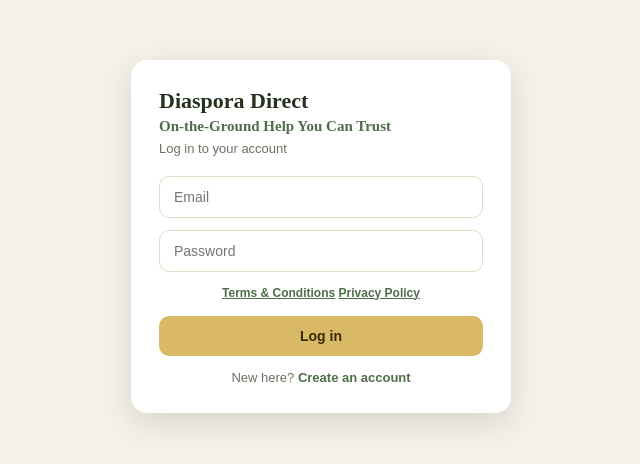
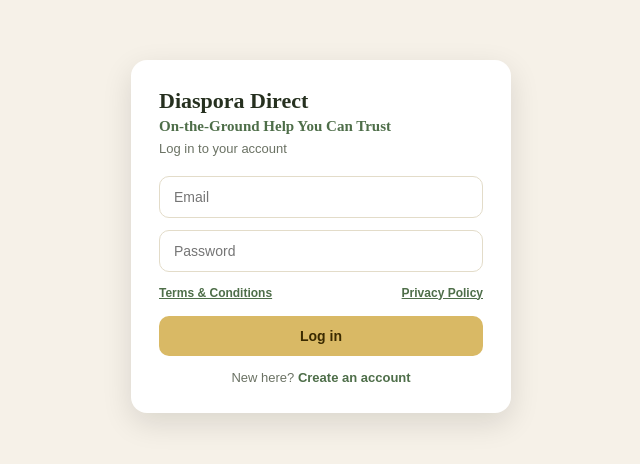
Before and after one commit to deanndiweni/Diaspora-Direct, a React (Vite) app: page / in a window 1280 px wide. Shown: the part 180-644 px from the top of the page, without its empty margins (319-959 px from the left). Built offline with nearby package versions, Linux system fonts and the light colour scheme; no server answers.

Commit message:
Justify Terms and Privacy links across footer

```diff
--- a/src/AuthScreen.jsx
+++ b/src/AuthScreen.jsx
@@ -99,8 +99,8 @@ export default function AuthScreen({ onAuthed }) {
         {error && <div style={{ color: C.alert, fontSize: 13, marginBottom: 12 }}>{error}</div>}
         {info && <div style={{ color: C.teal, fontSize: 13, marginBottom: 12 }}>{info}</div>}
 
-        <div style={{ fontSize: 12, color: C.charcoalSoft, marginBottom: 14, lineHeight: 1.5, textAlign: "center" }}>
-          <a href="/terms.html" target="_blank" rel="noopener noreferrer" style={{ color: C.teal, fontWeight: 600 }}>Terms &amp; Conditions</a>{" "}
+        <div style={{ fontSize: 12, color: C.charcoalSoft, marginBottom: 14, lineHeight: 1.5, display: "flex", justifyContent: "space-between" }}>
+          <a href="/terms.html" target="_blank" rel="noopener noreferrer" style={{ color: C.teal, fontWeight: 600 }}>Terms &amp; Conditions</a>
           <a href="/privacy.html" target="_blank" rel="noopener noreferrer" style={{ color: C.teal, fontWeight: 600 }}>Privacy Policy</a>
         </div>
         <button type="submit" disabled={loading} style={{
```
